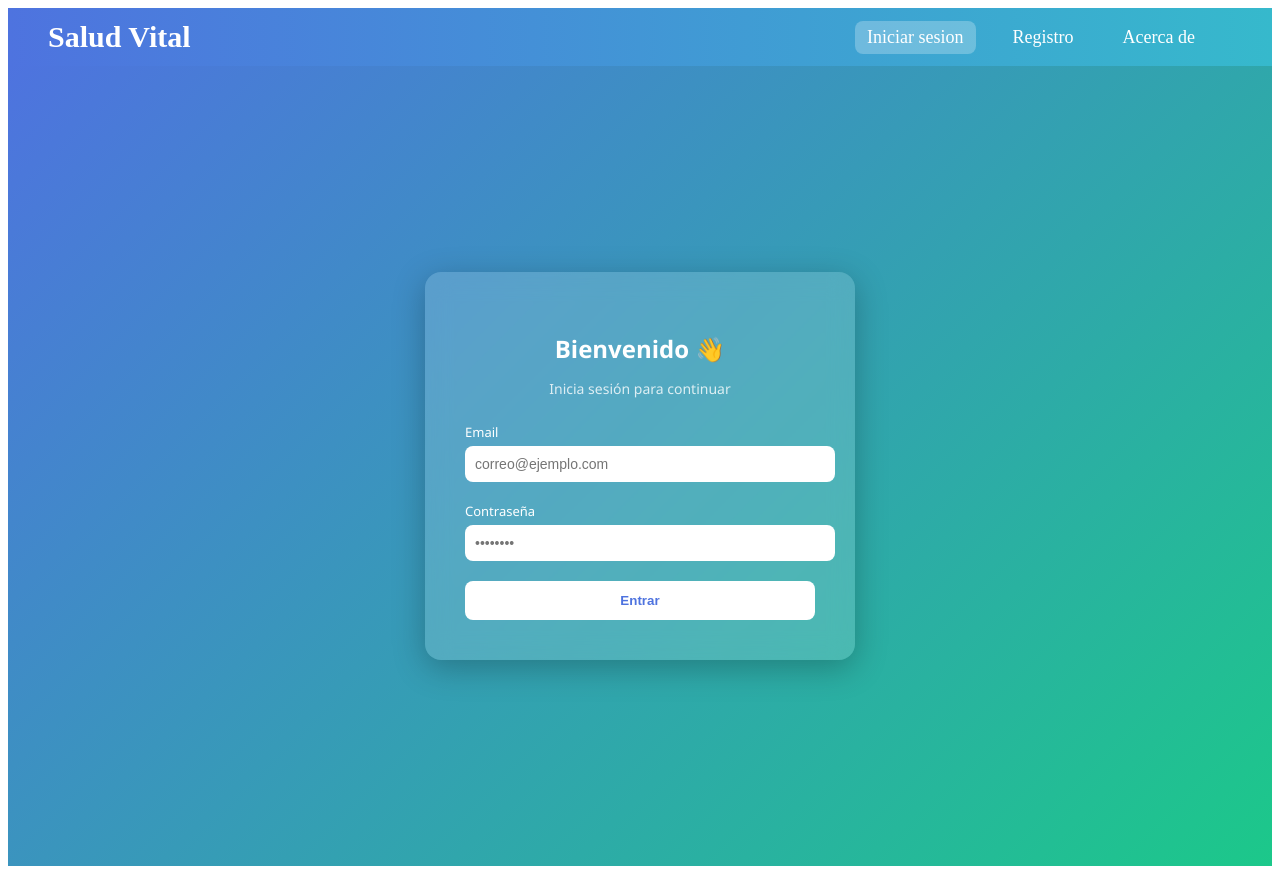
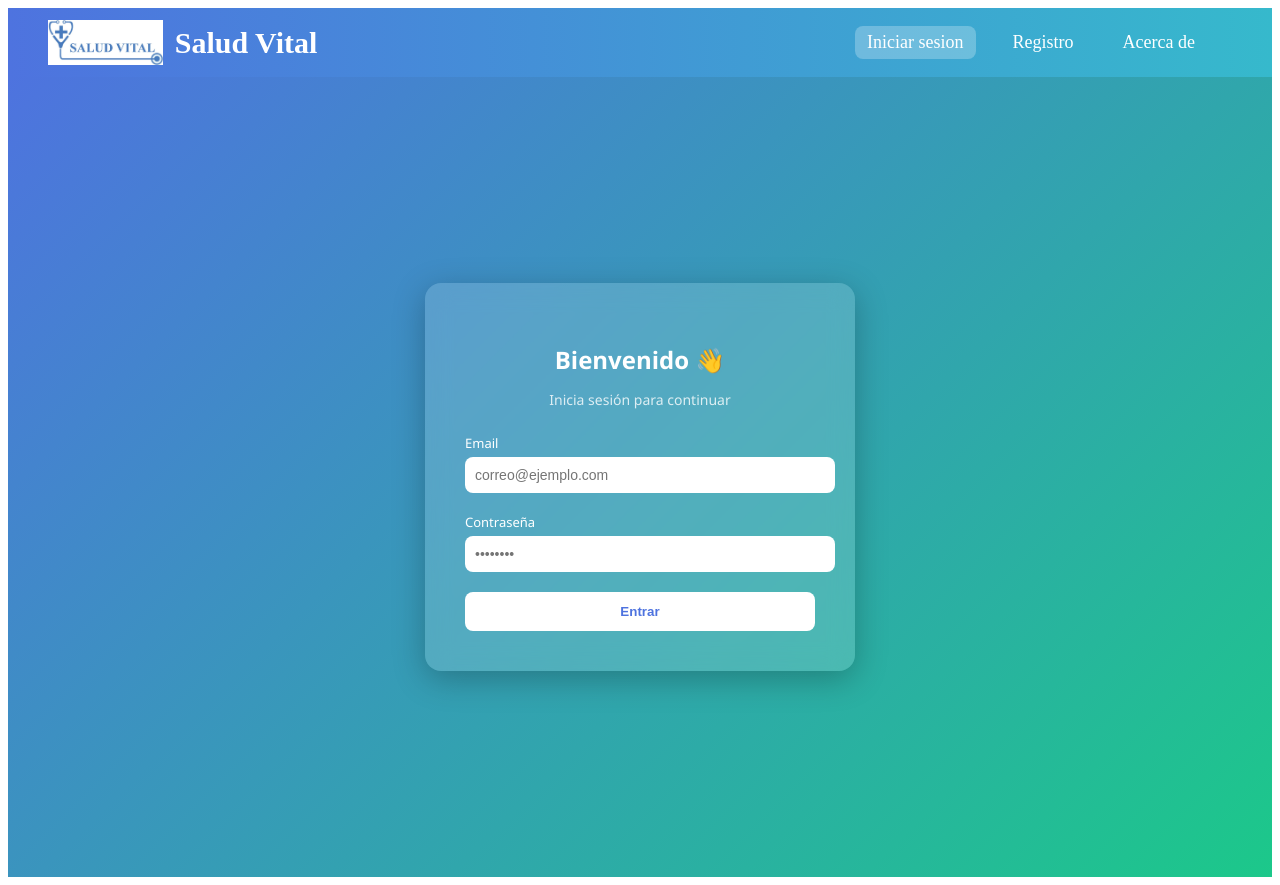
Before and after one commit to Alonmill/mi-proyecto-fullstack, an Angular app in the folder proyectSaludVital_Angular/: page /login in a window 1280 px wide. Built offline with nearby package versions, Linux system fonts and the light colour scheme.

Commit message:
Fullstack inicial

```diff
--- a/proyectSaludVital_Angular/src/app/components/PACIENTE/paciente-expediente/paciente-expediente.component.css
+++ b/proyectSaludVital_Angular/src/app/components/PACIENTE/paciente-expediente/paciente-expediente.component.css
@@ -80,3 +80,9 @@ p[ng-reflect-ng-if="true"] {
   color: #e74c3c; /* error */
   font-weight: bold;
 }
+
+
+.alert-error {
+  background: #f8d7da;
+  color: #721c24;
+}
--- a/proyectSaludVital_Angular/src/app/components/PUBLICO/menu/menu.component.css
+++ b/proyectSaludVital_Angular/src/app/components/PUBLICO/menu/menu.component.css
@@ -43,3 +43,13 @@
 .material-icons {
   font-size: 18px;
 }
+
+.brand {
+  display: flex;
+  align-items: center;
+  gap: 12px;
+}
+
+.navbar img {
+  height: 45px;
+}
--- a/proyectSaludVital_Angular/src/app/components/PUBLICO/menu/menu.component.html
+++ b/proyectSaludVital_Angular/src/app/components/PUBLICO/menu/menu.component.html
@@ -1,5 +1,8 @@
 <nav class="navbar">
-  <div class="logo">Salud Vital</div>
+  <div class="brand">
+    <img src="saludVitalLogo.jpg" alt="logo">
+    <div class="logo">Salud Vital</div>
+  </div>
 
   <ul class="menu">
     <li *ngFor="let item of menuItems">
```
Also changed, not shown: proyectSaludVital_Angular/public/saludVitalLogo.jpg (added).
